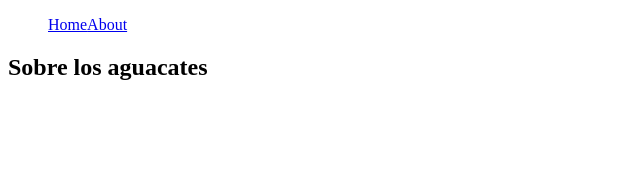
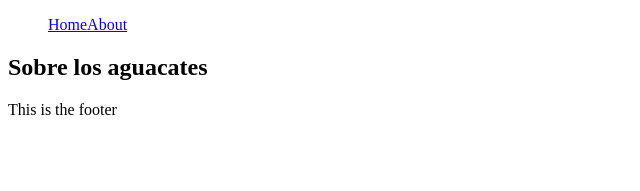
Before and after one commit to cdramirezh/avocados, a Next.js app: page /about in a window 1280 px wide. Shown: the top 191 px of the page, without its empty margins (0-640 px from the left). Built offline with nearby package versions, Linux system fonts and the light colour scheme.

Commit message:
Extendiendo el App component

```diff
--- /dev/null
+++ b/components/Layout/Layout.tsx
@@ -0,0 +1,18 @@
+import React from "react";
+import Navbar from "components/Navbar/Navbar";
+
+type Props = {
+	children: React.ReactNode
+}
+
+const Layout: React.FC<Props> = ({ children }) => {
+	return (
+		<>
+			<Navbar />
+			{children}
+			<footer>This is the footer</footer>
+		</>
+	);
+};
+
+export default Layout;
--- /dev/null
+++ b/pages/_app.tsx
@@ -0,0 +1,9 @@
+import Layout from "components/Layout/Layout";
+
+export default function MyApp({ Component, pageProps }) {
+	return (
+		<Layout>
+			<Component {...pageProps} />
+		</Layout>
+	);
+}
--- a/pages/about/index.tsx
+++ b/pages/about/index.tsx
@@ -1,10 +1,8 @@
 import React from 'react'
-import Navbar from '../../components/Navbar/Navbar'
 
 const AboutPage = () => {
   return (
     <section>
-      <Navbar />
       <h1>Sobre los aguacates</h1>
     </section>
   )
--- a/pages/index.tsx
+++ b/pages/index.tsx
@@ -1,5 +1,4 @@
 import React, { useEffect, useState } from 'react'
-import Navbar from '../components/Navbar/Navbar'
 
 const API = '/api/avo'
 
@@ -13,7 +12,6 @@ const HomePage = () => {
   }, [])
   return (
     <div>
-      <Navbar />
       <div>Platzi and Next.js!</div>
       {productList.map((producto) => (
         <div key={producto.id}>{producto.name}</div>
```
